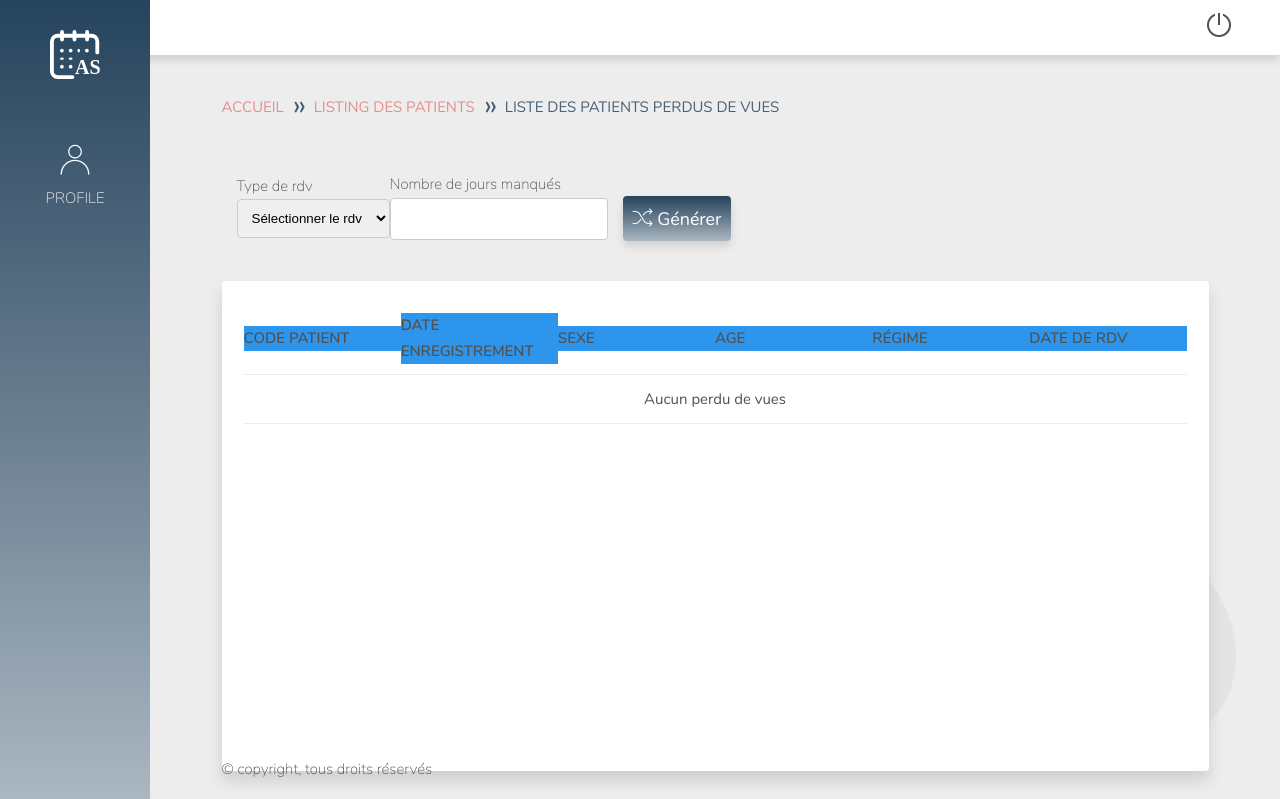
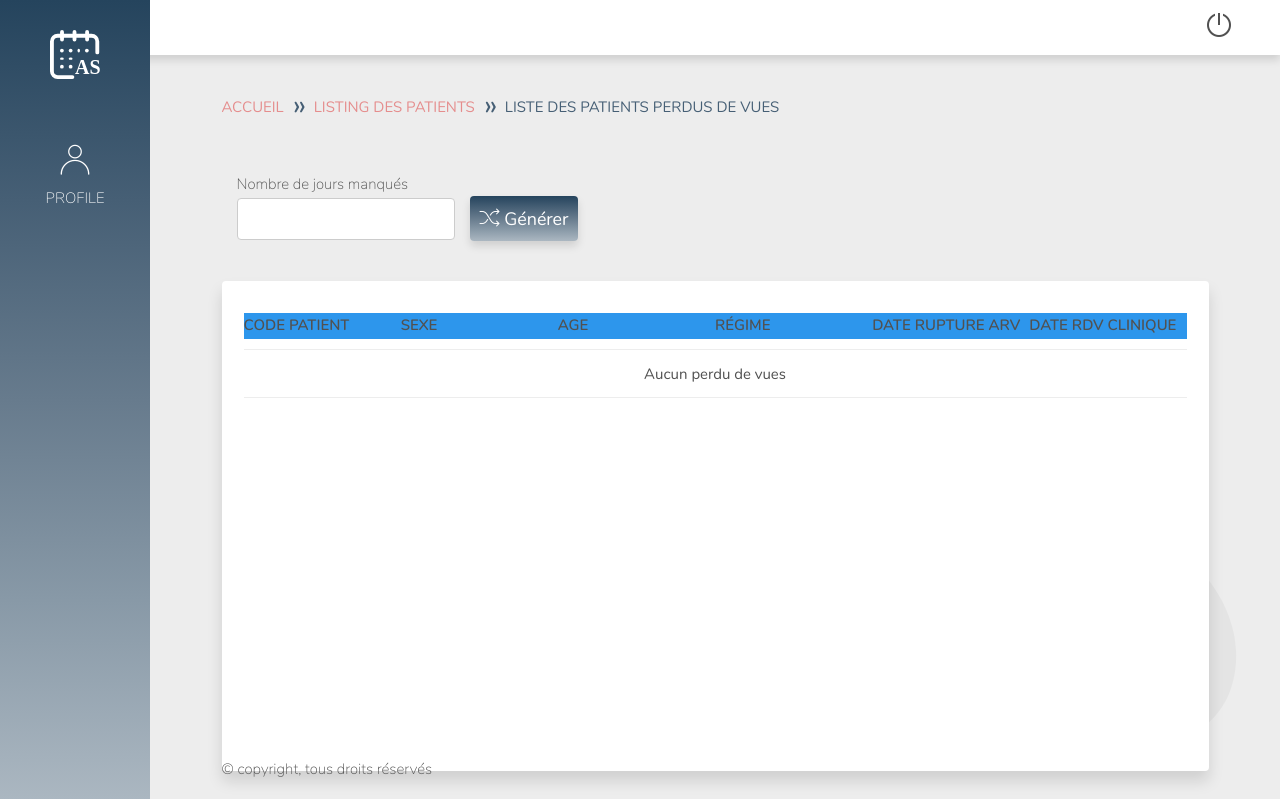
Before and after one commit to angefarrel/projet_relance_app, a Django app: page /patient-listing/lost-patient/ in a window 1280 px wide. Shown: the top 799 px of the page. Run offline with Django 3.2, Linux system fonts and the light colour scheme; some libraries are stand-ins or nearby versions.

Commit message:
mises à jour 01 du 26/02/2021

```diff
--- a/relance_patient/api/views.py
+++ b/relance_patient/api/views.py
@@ -93,10 +93,7 @@ class ListRDV(APIView):
         return Response({'type': 'success', 'msg': 'génération de listing éffectué'}, status=200)
 
 def count_patient(request):
-    module_data = pd.json_normalize(download_data(base.DATA_URL,base.AUTH_SIGDEP), record_path =['rows'], meta =['uuid','metadata','definition', 'links', 'resourceVersion'], meta_prefix='', record_prefix='')
-    data = module_data[["Code_patient", "regim_lib", "date_enregistrement_patient", "Nombre_jour_traitement", "gender", "age_revolu", "date_rdv", "concept_id"]]
-    data.columns=['code_patient', 'regime','date_enregistrement_patient', "days_treat",'sexe','age','proch_rdv',"concept_id"]
-    count=len([line.to_dict() for i, line in data.iterrows()])
+    count=len(json.loads(download_data(base.DATA_URL,base.AUTH_SIGDEP)))
     return JsonResponse({
         'type': 'success',
         'status': 200,
--- a/relance_patient/patientlisting/views.py
+++ b/relance_patient/patientlisting/views.py
@@ -173,11 +173,6 @@ def waited_patient(request):
     session_data = []
     start_date = None
     end_date = None
-    type_list = None
-    if request.GET.get('listing_rdv')=='clinic':
-        type_list=5096
-    elif request.GET.get('listing_rdv')=='arv':
-        type_list=165040
 
     if request.GET.get('listing_type')=='interval':
         period = dt.datetime.strptime(request.GET['listing_interval_start'],'%Y-%m-%d').strftime("%d-%m-%Y") + "/" + dt.datetime.strptime(request.GET['listing_interval_end'],'%Y-%m-%d').strftime("%d-%m-%Y")
@@ -190,15 +185,12 @@ def waited_patient(request):
         start_date, end_date = get_month_limit(year, month)
 
     if start_date and end_date:
-        data=request.session['data_used']['data']
-        module_data = pd.json_normalize(data, record_path =['rows'], meta =['uuid','metadata','definition', 'links', 'resourceVersion'], meta_prefix='', record_prefix='')
-        data0 = module_data[["Code_patient", "regim_lib", "date_enregistrement_patient", "Nombre_jour_traitement", "gender", "age_revolu", "date_rdv", "concept_id"]]
-        data0.columns=['code_patient', 'regime','date_enregistrement_patient', "days_treat",'sexe','age','proch_rdv',"concept_id"]
-        for i, row in data0.iterrows():
-            if start_date<=dt.datetime.strptime(row['proch_rdv'],'%Y-%m-%d').date()<=end_date and row['concept_id']==type_list:
+        data=pd.DataFrame(json.loads(request.session['data_used']['data']))
+        for i,row in data.iterrows():
+            if start_date<=dt.datetime.strptime(row['proch_rdv'],'%Y-%m-%d').date()<=end_date:
                 session_data.append(row.to_dict())
                 row['proch_rdv'] = dt.datetime.strptime(row['proch_rdv'].split('/')[0], '%Y-%m-%d').date()
-                row['date_enregistrement_patient'] = dt.datetime.strptime(row['date_enregistrement_patient'].split('/')[0], '%Y-%m-%d').date()
+                row['rupture_arv'] = dt.datetime.strptime(row['rupture_arv'].split('/')[0], '%Y-%m-%d').date()
                 rdv.append(row.to_dict())
     if session_data:
         rdv_cal=sorted(session_data, key=lambda x:x['proch_rdv'], reverse=True)
@@ -229,27 +221,18 @@ def missed_rdv_patient(request):
     period = ""
     rdv = []
     session_data = []
-    type_rdv = None
-
-    if request.GET.get('listing_rdv') == 'clinic':
-        type_rdv = 5096
-    elif request.GET.get('listing_rdv') == 'arv':
-        type_rdv = 165040
 
     if request.GET.get('listing_month') or request.GET.get('listing_year'):
         month = int(request.GET['listing_month']) or now.month
         year = int(request.GET['listing_year']) or now.year
         period = str([k for k in get_year_month() if k[0]==month][0][1]) + " " + str(year)
         start_date, end_date = get_month_limit(year, month)
-        data=request.session['data_used']['data']
-        module_data = pd.json_normalize(data, record_path =['rows'], meta =['uuid','metadata','definition', 'links', 'resourceVersion'], meta_prefix='', record_prefix='')
-        data0 = module_data[["Code_patient", "regim_lib", "date_enregistrement_patient", "Nombre_jour_traitement", "gender", "age_revolu", "date_rdv", "concept_id"]]
-        data0.columns=['code_patient', 'regime','date_enregistrement_patient', "days_treat",'sexe','age','proch_rdv',"concept_id"]
-        for i, row in data0.iterrows():
-            if start_date<=dt.datetime.strptime(row['proch_rdv'],'%Y-%m-%d').date()<=end_date and now>dt.datetime.strptime(row['proch_rdv'],'%Y-%m-%d').date() and row['concept_id'] == type_rdv:
+        data=pd.DataFrame(json.loads(request.session['data_used']['data']))
+        for i,row in data.iterrows():
+            if start_date<=dt.datetime.strptime(row['proch_rdv'],'%Y-%m-%d').date()<=end_date and now>dt.datetime.strptime(row['proch_rdv'],'%Y-%m-%d').date():
                 session_data.append(row.to_dict())
                 row['proch_rdv'] = dt.datetime.strptime(row['proch_rdv'].split('/')[0], '%Y-%m-%d').date()
-                row['date_enregistrement_patient'] = dt.datetime.strptime(row['date_enregistrement_patient'].split('/')[0], '%Y-%m-%d').date()
+                row['rupture_arv'] = dt.datetime.strptime(row['rupture_arv'].split('/')[0], '%Y-%m-%d').date()
                 rdv.append(row.to_dict())
     if session_data:
         rdv_cal=sorted(session_data, key=lambda x:x['proch_rdv'], reverse=True)
@@ -276,24 +259,15 @@ def patient_PVD(request):
     now = dt.date.today()
     losted_patient = []
     session_data = []
-    type_rdv = None
-
-    if request.GET.get('listing_rdv') == 'clinic':
-        type_rdv = 5096
-    elif request.GET.get('listing_rdv') == 'arv':
-        type_rdv = 165040
 
     if request.GET.get('type_losted'):
         days_losted = int(request.GET.get('type_losted'))
-        data=request.session['data_used']['data']
-        module_data = pd.json_normalize(data, record_path =['rows'], meta =['uuid','metadata','definition', 'links', 'resourceVersion'], meta_prefix='', record_prefix='')
-        data0 = module_data[["Code_patient", "regim_lib", "date_enregistrement_patient", "Nombre_jour_traitement", "gender", "age_revolu", "date_rdv", "concept_id"]]
-        data0.columns=['code_patient', 'regime','date_enregistrement_patient', "days_treat",'sexe','age','proch_rdv',"concept_id"]
-        for i, row in data0.iterrows():
-            if datetime.strptime(row['proch_rdv'],'%Y-%m-%d').date()<=now-timedelta(days=days_losted) and row['concept_id']==type_rdv:
+        data=pd.DataFrame(json.loads(request.session['data_used']['data']))
+        for i,row in data.iterrows():
+            if datetime.strptime(row['proch_rdv'],'%Y-%m-%d').date()<=now-timedelta(days=days_losted):
                 session_data.append(row.to_dict())
                 row['proch_rdv'] = dt.datetime.strptime(row['proch_rdv'].split('/')[0], '%Y-%m-%d').date()
-                row['date_enregistrement_patient'] = dt.datetime.strptime(row['date_enregistrement_patient'].split('/')[0], '%Y-%m-%d').date()
+                row['rupture_arv'] = dt.datetime.strptime(row['rupture_arv'].split('/')[0], '%Y-%m-%d').date()
                 losted_patient.append(row.to_dict())
 
     if session_data:
--- a/relance_patient/relance_patient/settings/base.py
+++ b/relance_patient/relance_patient/settings/base.py
@@ -186,4 +186,4 @@ DASHBOARD_URL = '/'
 
 # CONNEXION PARMS
 AUTH_SIGDEP = (os.getenv('USER_NAME'),os.getenv('PASSWORD'))
-DATA_URL = "https://siteperformance.hopto.org/openmrs/ws/rest/v1/reportingrest/dataSet/91a5b913-217e-4c1d-932d-6c9db1a634c9"
+DATA_URL = os.getenv('URL_API')
--- a/relance_patient/requirements/dev.txt
+++ /dev/null
@@ -1,2 +0,0 @@
--r base.txt
-django-debug-toolbar
--- a/relance_patient/requirements/prod.txt
+++ /dev/null
@@ -1,2 +0,0 @@
--r base.txt
-gunicorn==20.0.4
--- a/relance_patient/templates/patientlisting/listing/lost_patient.html
+++ b/relance_patient/templates/patientlisting/listing/lost_patient.html
@@ -13,23 +13,7 @@
 
             <form method="GET" action="" class="ml-4 d-flex flex-jcb flex-aic">
                 <div class="form-group">
-                    <label for="listing_rdv">Type de rdv</label>
-                    <select name="listing_rdv" id="listing_rdv" class="form-control" required>
-                        <option value="">Sélectionner le rdv</option>
-                            <option value="arv">ARV</option>
-                            <option value="clinic">CLINIQUE</option>
-                    </select>
-                </div>
-                <div class="form-group">
                     <label for="type_losted">Nombre de jours manqués</label>
-                   {% comment %}
-                    <select name="type_losted" id="type_losted" class="form-control">
-                        <option value="">Sélectionner le type</option>
-                        {% for type_lost in type_lost_patient %}
-                            <option value="{{type_lost}}">{{ type_lost }}</option>
-                        {% endfor %}
-                    </select>
-                    {% endcomment %}
                     <input type="number" min="0" name="type_losted" id="type_losted" class="form-control" required>
                 </div>
 
@@ -57,14 +41,13 @@
                 <thead>
                     <tr>
                         <th>Code patient</th>
-                        <th>Date enregistrement</th>
                         <th>Sexe</th>
 			            <th>Age</th>
                         <th>Régime</th>
-                        <th>Date de rdv</th>
+                        <th>Date rupture ARV</th>
+                        <th>Date RDV clinique</th>
                         {% comment %}
                         <th>Contact</th>
-                        <th>Date RDV</th>
                         {% endcomment %}
                     </tr>
                 </thead>
@@ -81,13 +64,13 @@
 
                         <td>{{ row.code_patient | upper }}</td>
 
-                        <td>{{ row.date_enregistrement_patient | upper }}</td>
-
                         <td>{{ row.sexe | upper }}</td>
 
 			            <td>{{ row.age | upper }} ans</td>
 
                         <td>{{ row.regime | upper}}</td>
+
+                        <td>{{ row.rupture_arv | date }}</td>
 
                         <td>{{ row.proch_rdv | date }}</td>
 {% comment %}
--- a/requirements.txt
+++ b/requirements.txt
@@ -17,6 +17,7 @@ decorator==4.4.2
 defusedxml==0.6.0
 diff-match-patch==20200713
 Django==3.0.9
+django-debug-toolbar==3.2
 django-glrm==1.1.3
 django-import-export==2.4.0
 django-multiselectfield==0.1.12
@@ -43,6 +44,7 @@ lazy-object-proxy==1.4.3
 MarkupPy==1.14
 mccabe==0.6.1
 multidict==4.7.6
+mysqlclient==2.0.3
 numpy==1.19.2
 odfpy==1.4.1
 openpyxl==3.0.5
@@ -61,6 +63,7 @@ PyMySQL==0.9.2
 PyPDF2==1.26.0
 Pyphen==0.9.5
 python-dateutil==2.8.1
+python-dotenv==0.15.0
 pytz==2020.1
 pywin32==228
 PyYAML==5.3.1
```
Also changed, not shown: relance_patient/relance_patient/utils.py (+9 -2 lines), relance_patient/requirements.txt (deleted, +0 -77 lines), relance_patient/requirements/base.txt (deleted, +0 -75 lines), relance_patient/requirements_final.txt (deleted, +0 -89 lines), relance_patient/templates/patientlisting/listing/missed_rdv.html (+4 -14 lines), relance_patient/templates/patientlisting/listing/month_rdv.html (+8 -18 lines).
